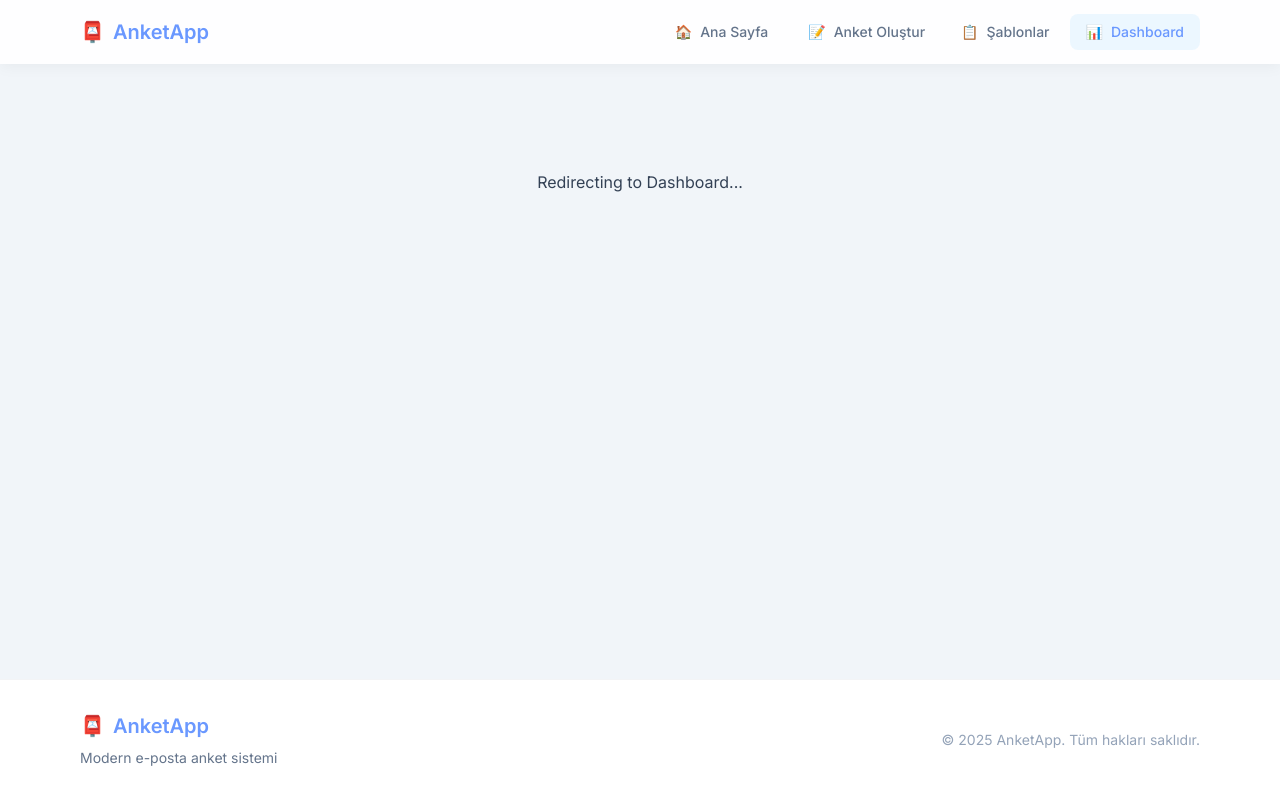
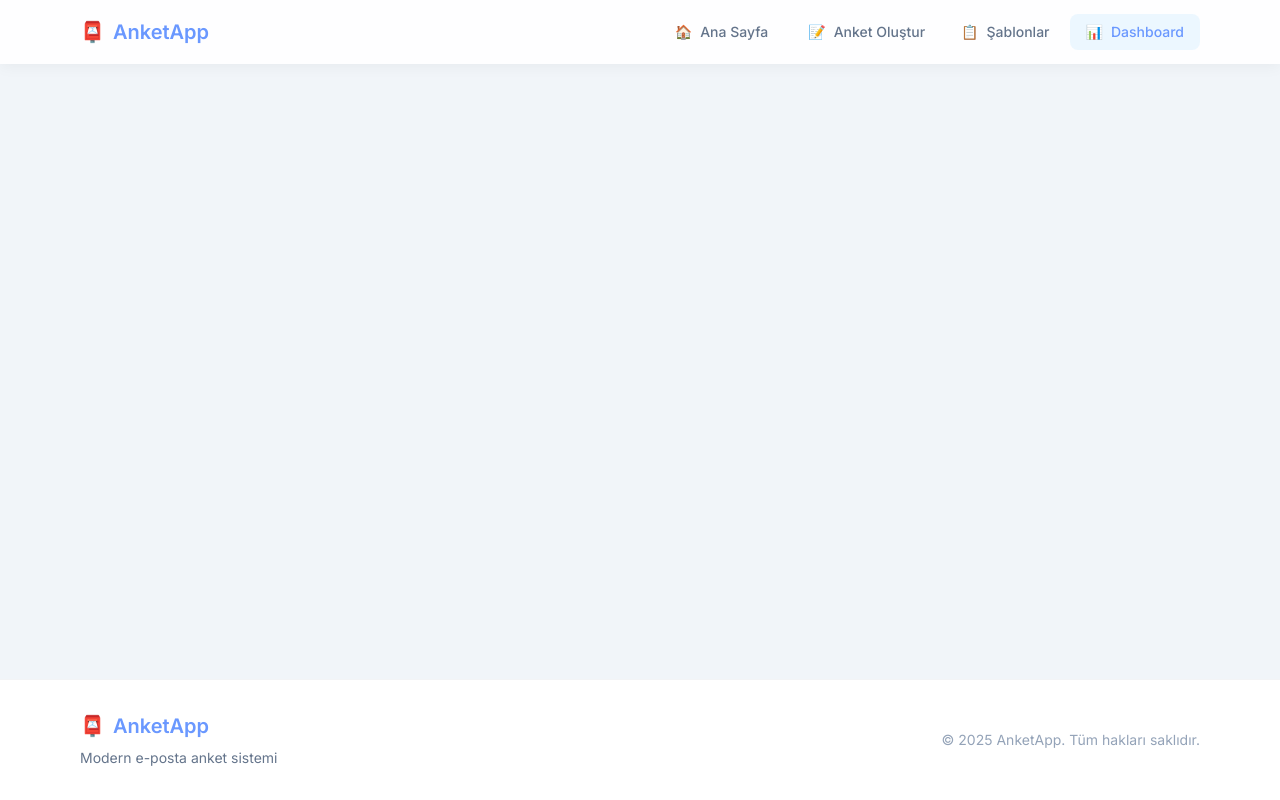
Before and after one commit to FalconTCG/TESTMAILANKET, a Next.js app: page /dashboard in a window 1280 px wide. Built offline with nearby package versions, Linux system fonts and the light colour scheme.

Commit message:
Empty dashboard with force-static and Vercel build tolerance

```diff
--- a/package.json
+++ b/package.json
@@ -4,7 +4,7 @@
   "private": true,
   "scripts": {
     "dev": "next dev",
-    "build": "prisma generate && next build --no-lint",
+    "build": "prisma generate && NEXT_PUBLIC_SKIP_BUILD_ERRORING=1 next build",
     "start": "next start",
     "lint": "next lint",
     "setup": "node setup.js"
--- a/src/app/dashboard/page.js
+++ b/src/app/dashboard/page.js
@@ -1,10 +1,7 @@
-// Static content with no imports or hooks
+// Empty dashboard page with static config
+export const dynamic = 'force-static';
+export const generateStaticParams = () => [];
+
 export default function Dashboard() {
-  return (
-    <div>
-      <div style={{ textAlign: 'center', padding: '50px' }}>
-        <p>Redirecting to Dashboard...</p>
-      </div>
-    </div>
-  );
+  return <div></div>;
 }
```
Also changed, not shown: vercel.json.
